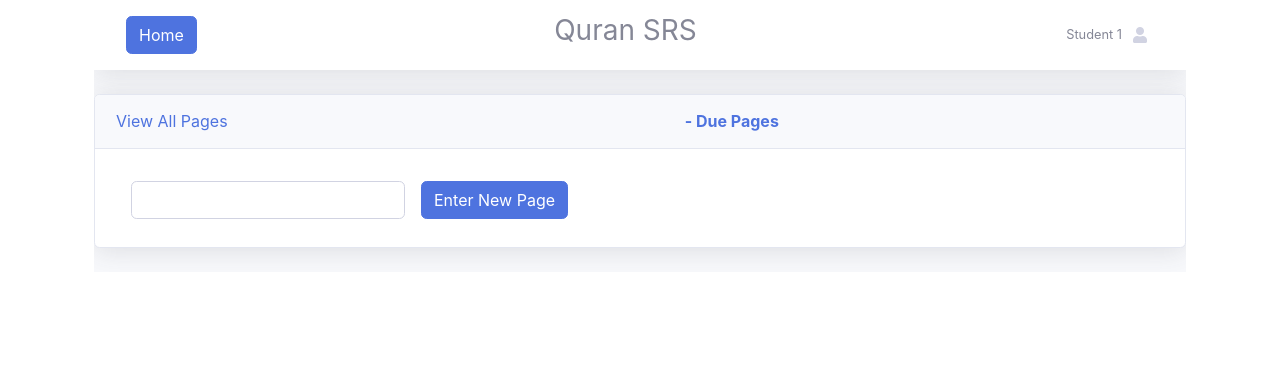
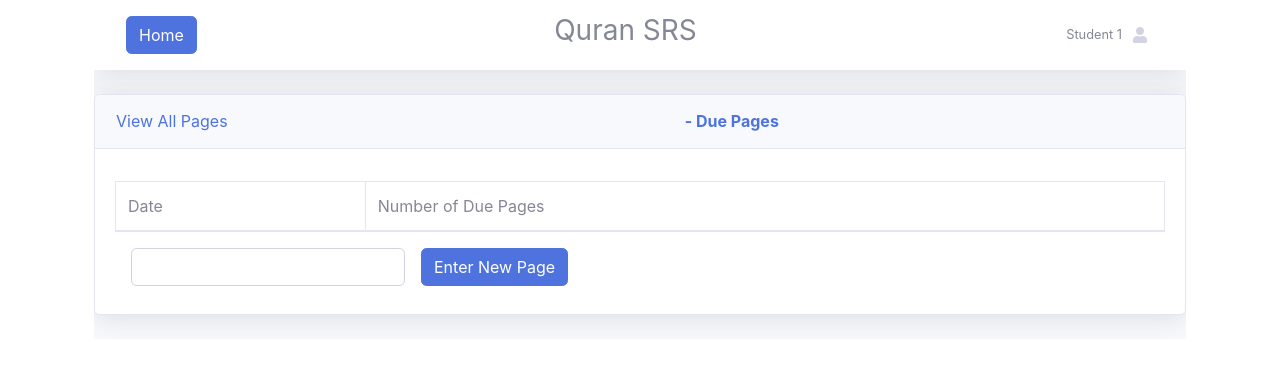
Before and after one commit to siraj-samsudeen/quran-srs, a Django app: template core_app/templates/due.html in a window 1280 px wide. Shown: the top 370 px of the page. Run offline with Django 3.2, Linux system fonts and the light colour scheme; the template is opened without the code that fills it, so the values that code supplies are empty; some libraries are stand-ins or nearby versions.

Commit message:
display summary of due pages for next 7 days

```diff
--- a/core_app/templates/due.html
+++ b/core_app/templates/due.html
@@ -30,8 +30,8 @@
     </table>
   </div>
   <div class="card-body">
+
     <div class="table-responsive">
-      {% comment %} Set the sorting column {% endcomment %}
       <table class="table table-bordered" id="dataTable">
         {% for page, page_summary in pages_due.items %}
         {% if forloop.first %}
@@ -68,6 +68,22 @@
         {% endfor %}
       </table>
     </div>
+    <div class="table-responsive">
+      <table class="table table-bordered" id="summaryTable" width="100%" cellspacing="0">
+        <thead>
+          <tr>
+            <td>Date</td>
+            <td>Number of Due Pages</td>
+          </tr>
+        </thead>
+        {% for due_date,count in due_date_summary.items %}
+        <tr>
+          <td>{{due_date}}</td>
+          <td>{{count}}</td>
+        </tr>
+        {% endfor %}
+      </table>
+
       <form class="form-inline" action="{% url 'page_new' student_id=student.id %}" method="GET">
         <div class="form-group mx-sm-3 mb-2">
           <input type="number" class="form-control" name="page" required value="{{next_new_page}}">
--- a/core_app/views.py
+++ b/core_app/views.py
@@ -1,5 +1,5 @@
 from itertools import groupby
-from collections import defaultdict
+from collections import defaultdict, Counter
 import datetime
 import math
 
@@ -138,7 +138,14 @@ def get_pages_due(student_id):
         for page, page_summary in pages_all.items()
         if page_summary["is_due"]
     }
-    return dict(pages_due)
+
+    counter = Counter()
+    for page, page_summary in pages_all.items():
+        counter.update({page_summary["8.scheduled_due_date"]: 1})
+
+    counter = dict(sorted(counter.items())[:7])
+
+    return dict(pages_due), counter
 
 
 @login_required
@@ -151,7 +158,7 @@ def page_due(request, student_id):
 
     request.session["last_student"] = model_to_dict(student)
 
-    pages_due = get_pages_due(student_id)
+    pages_due, counter = get_pages_due(student_id)
 
     if pages_due:
         # Implement the algorithm to computer page risk
@@ -238,6 +245,7 @@ def page_due(request, student_id):
             "student": student,
             "keys_map": keys_map_due,
             "next_new_page": request.session.get(next_page_key),
+            "due_date_summary": counter,
         },
     )
 
```
Lines whose indentation alone changed are shown as unchanged.
